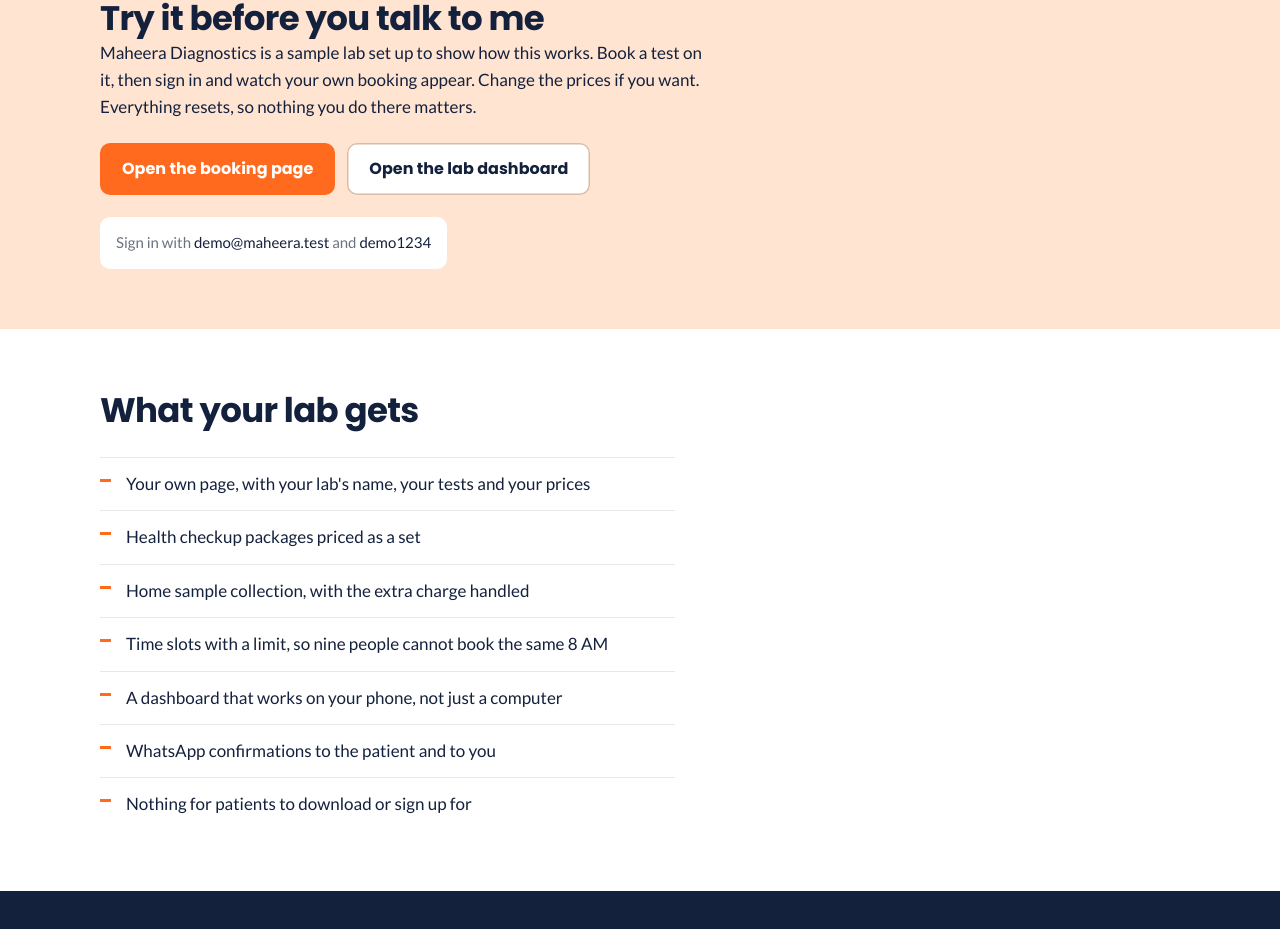
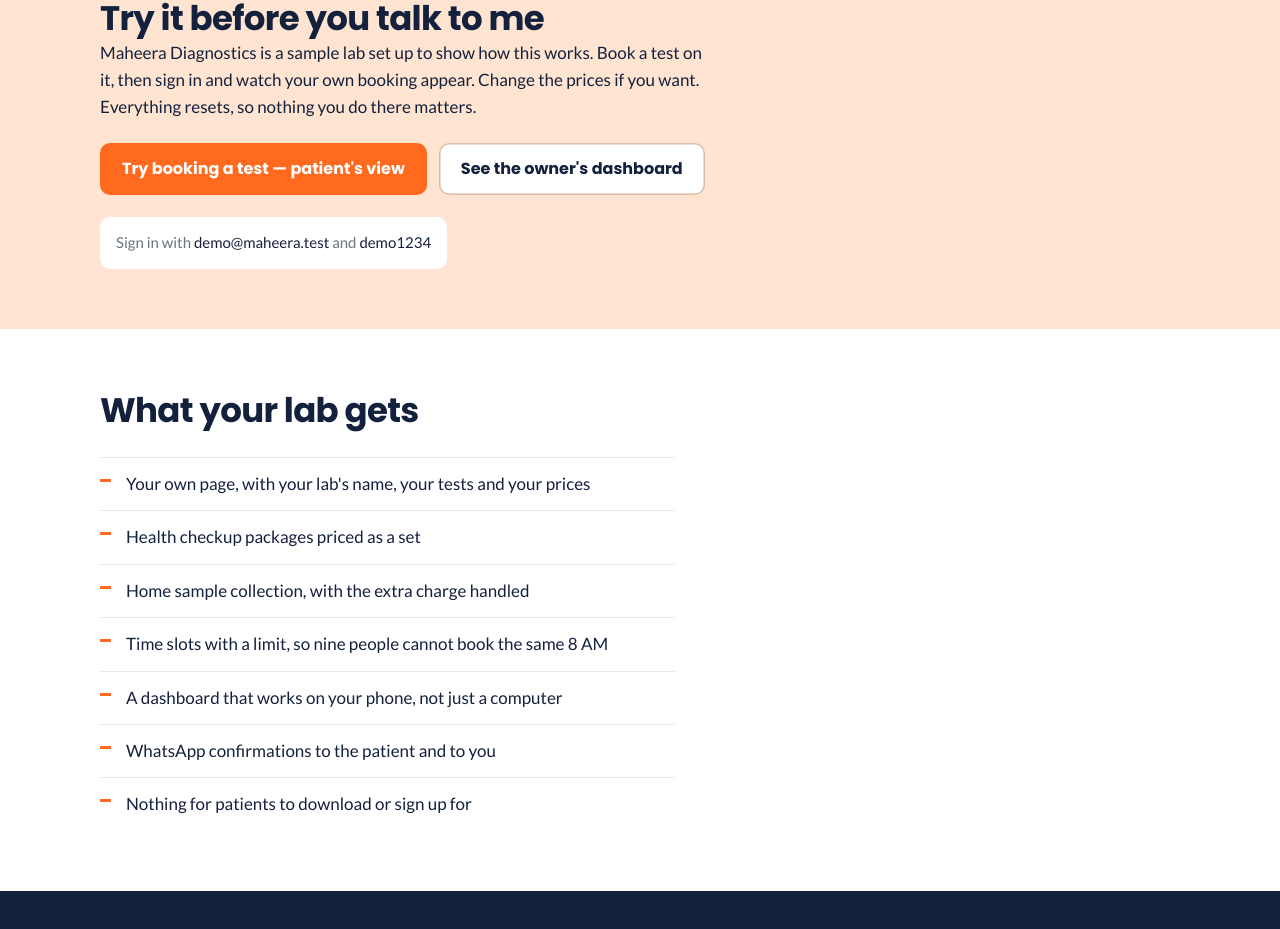
Before and after one commit to naveenkasula27-hub/labbook, a React (Vite) app in the folder client/: page / in a window 1280 px wide. Shown: the part 1027-1956 px from the top of the page. Built offline with nearby package versions, Linux system fonts and the light colour scheme; no server answers.

Commit message:
Clarify demo buttons

```diff
--- a/client/src/pages/LandingPage.jsx
+++ b/client/src/pages/LandingPage.jsx
@@ -239,7 +239,7 @@ export default function LandingPage() {
 
           <div className="lp-actions" style={{ marginTop: 22 }}>
             <Link className="lp-btn lp-btn-main" to="/maheera" onClick={() => track("OpenedDemo")}>
-              Open the booking page
+              Try booking a test — patient's view
             </Link>
             <Link
               className="lp-btn"
@@ -247,7 +247,7 @@ export default function LandingPage() {
               onClick={() => track("OpenedDemoDashboard")}
               style={{ background: "#fff", color: "#14213D", boxShadow: "inset 0 0 0 1.5px #D9BCA6" }}
             >
-              Open the lab dashboard
+              See the owner's dashboard
             </Link>
           </div>
 
```
